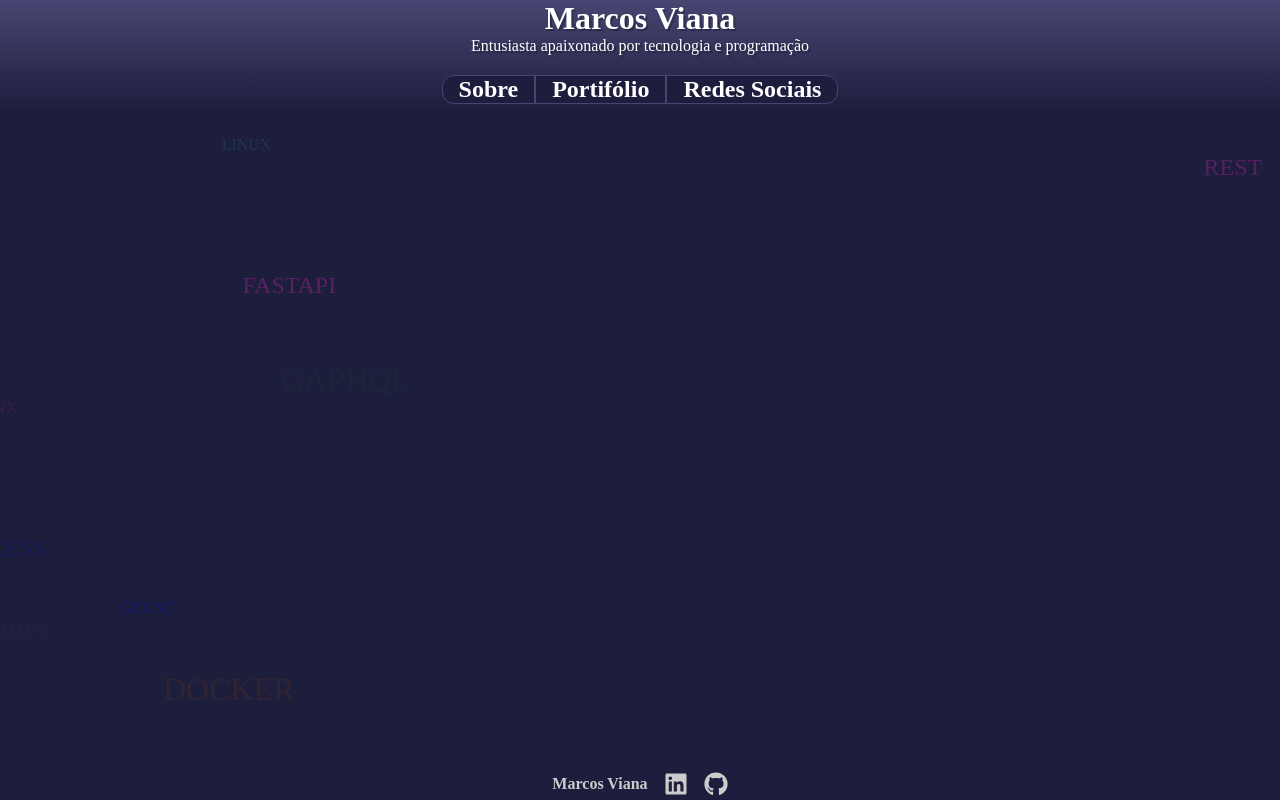
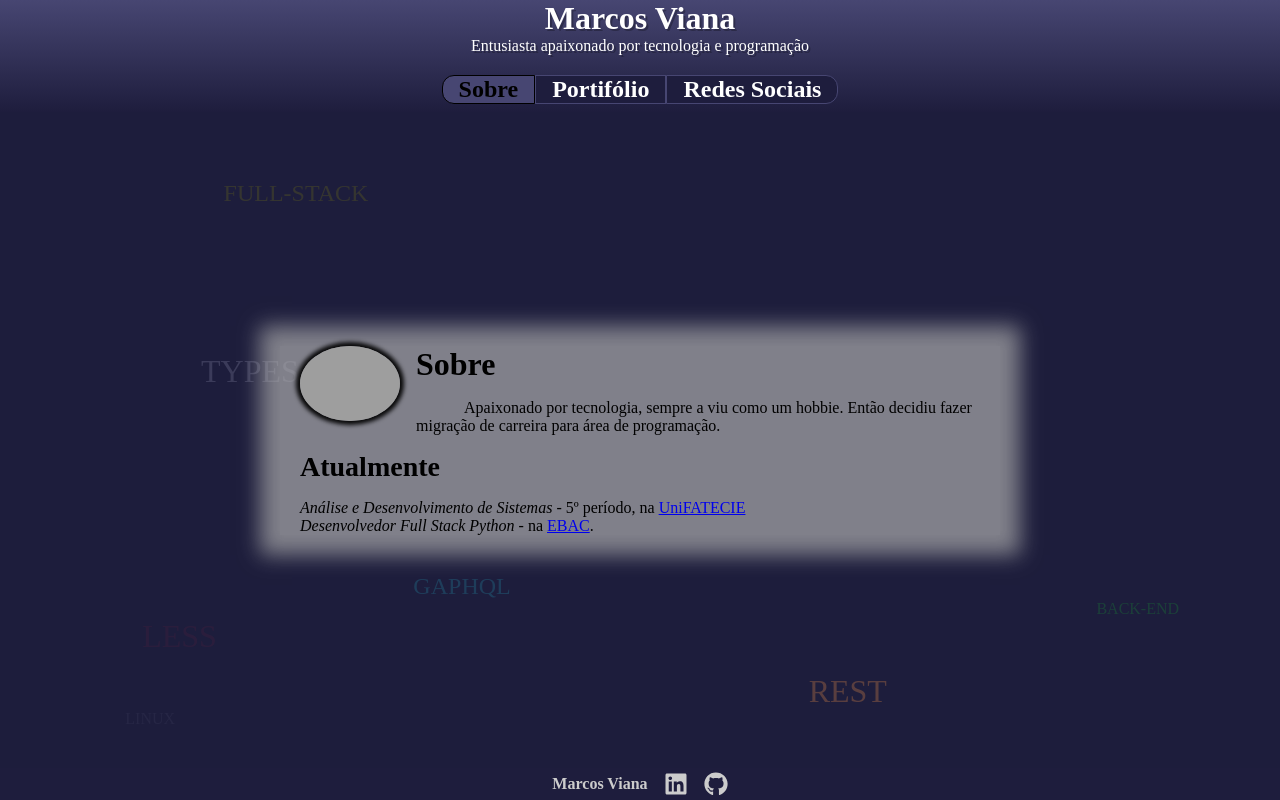
Before and after one commit to Marcosviana91/landing-page, a React (Create React App) app: page / in a window 1280 px wide. Shown: the top 800 px of the page. Built offline with nearby package versions, Linux system fonts and the light colour scheme; grey boxes are pictures that could not be loaded.

Commit message:
Home: State Navbar

```diff
--- a/src/pages/Home/index.tsx
+++ b/src/pages/Home/index.tsx
@@ -1,15 +1,21 @@
+import { useState } from 'react'
+
 import Header from '../../containers/Header'
 import Main from '../../containers/Main'
 import Footer from '../../containers/Footer'
-import Underlay from '../../containers/Underlay'
 
-const Home = () => (
-  <>
-    <Header />
-    <Main />
-    <Footer />
-    <Underlay />
-  </>
-)
+function Home() {
+  const [navBarActivate, setNavBarActivate] = useState('about')
+  return (
+    <>
+      <Header
+        navBarActivate={navBarActivate}
+        setNavBarActivate={setNavBarActivate}
+      />
+      <Main navBarActivate={navBarActivate} />
+      <Footer />
+    </>
+  )
+}
 
 export default Home
```
